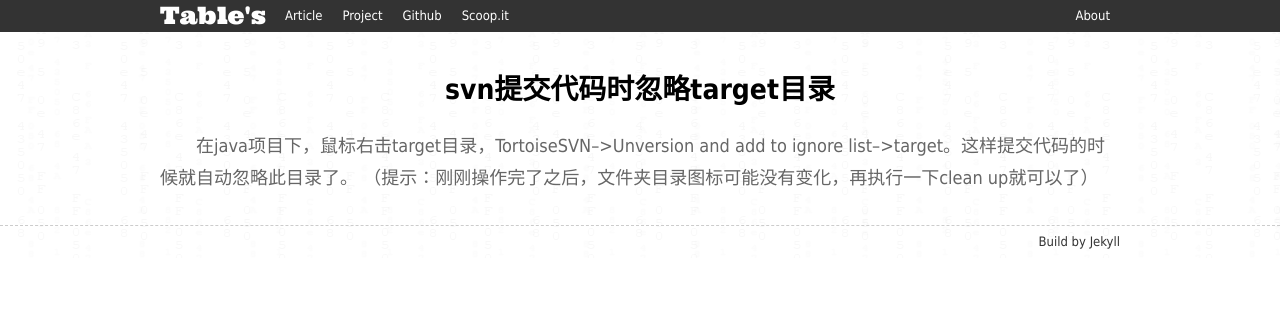
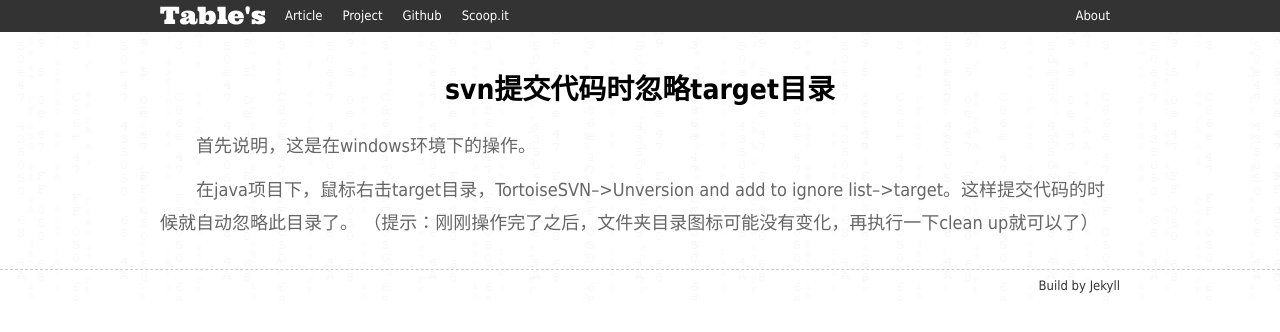
Before and after one commit to Dandanbo/dandanbo.github.io, a Jekyll site: the page built from _posts/2014-09-10-svn-忽略target目录.markdown, in a window 1280 px wide. Shown: the top 332 px of the page. Built offline with Jekyll 4.4.1, drawn with Linux system fonts in a browser that asks for light colours; Markdown is read by kramdown in place of the engine named in the settings.

Commit message:
little edit

```diff
--- a/_posts/2014-09-10-svn-忽略target目录.markdown
+++ b/_posts/2014-09-10-svn-忽略target目录.markdown
@@ -3,5 +3,8 @@ layout: post
 styles: [syntax]
 title: svn提交代码时忽略target目录
 ---
+
+首先说明，这是在windows环境下的操作。
+
 在java项目下，鼠标右击target目录，TortoiseSVN-->Unversion and add to ignore list-->target。这样提交代码的时候就自动忽略此目录了。
 （提示：刚刚操作完了之后，文件夹目录图标可能没有变化，再执行一下clean up就可以了）
```
